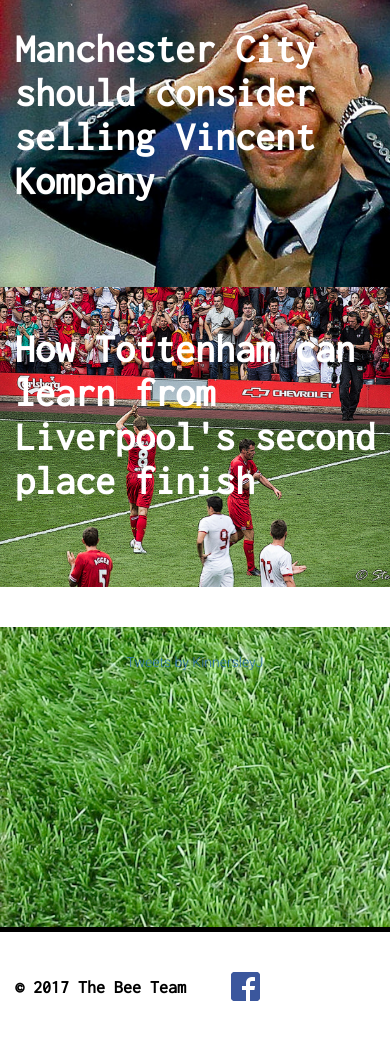
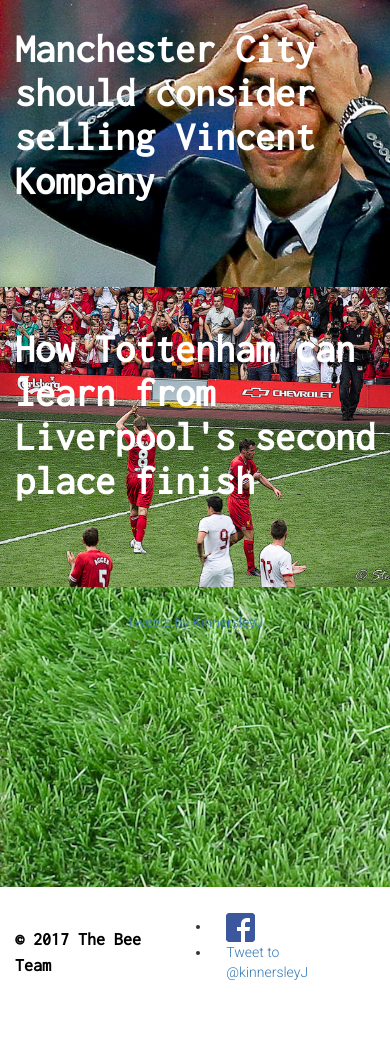
Before and after one commit to annakinnersley/annakinnersley.github.io, a plain HTML site: page index.html in a window 390 px wide. Shown: the part 461-1500 px from the top of the page. After the commit the page ends 1479 px from the top, so only its background shows below. Drawn offline with nearby package versions, Linux system fonts and the light colour scheme.

Commit message:
Add files via upload

```diff
--- a/index.html
+++ b/index.html
@@ -62,10 +62,7 @@
             <a href="https://www.facebook.com/KinnersleyJack/"><img src="fblogo.png"></a>
           </li>
           <li class="col-sm-1">
-            <iframe id="twitter-widget-0" scrolling="no" frameborder="0" allowtransparency="true"
-            class="twitter-mention-button twitter-mention-button-rendered twitter-tweet-button" data-height="32" title="Twitter Tweet Button"
-            src="http://platform.twitter.com/widgets/tweet_button.a0ec3119d8db2bc5422f2144c89ad7a9.en.html#dnt=false&amp;id=twitter-widget-0&amp;lang=en&amp;screen_name=KinnersleyJ&amp;size=m&amp;time=1489055001807&amp;type=mention"
-            style="position: static; visibility: visible; width: 150px; height: 32px;" data-screen-name="KinnersleyJ"></iframe>
+            <a href="https://twitter.com/intent/tweet?screen_name=kinnersleyJ" class="twitter-mention-button" data-show-count="false">Tweet to @kinnersleyJ</a><script async src="//platform.twitter.com/widgets.js" charset="utf-8"></script>
           </li>
 
         </ul>
--- a/style.css
+++ b/style.css
@@ -30,14 +30,6 @@ header nav {
 header p {
   padding: 0 25px;
   margin: 0;
-}
-
-.container-fluid {
-  margin-top:
-}
-
-.righthside {
-  float: right;
 }
 
 .container-fluid p {
@@ -312,12 +304,7 @@ section .row img {
   background-repeat: no-repeat;
   background-size: cover;
 }
-}
-
-@media (max-width:769px) {
-  .fourth {
-    margin-top: 40px;
-  }
+@media (max-width:769px){
 
   .first.active {
   height: 300px;
@@ -381,14 +368,9 @@ footer {
   border-style: solid;
 }
 
-footer .row {
-  display: flex;
-  align-items: center;
-}
 
 footer .col-sm-4 {
   display: flex;
- justify-content: flex-end;
   margin-top: 10px;
   margin-bottom: 10px;
   padding-top: 30px;
```
